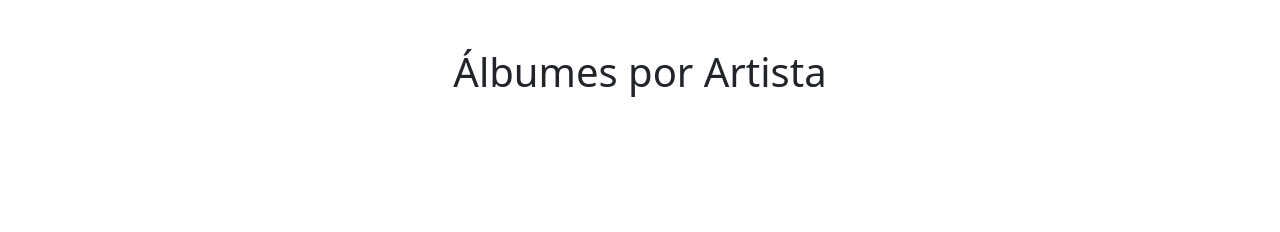
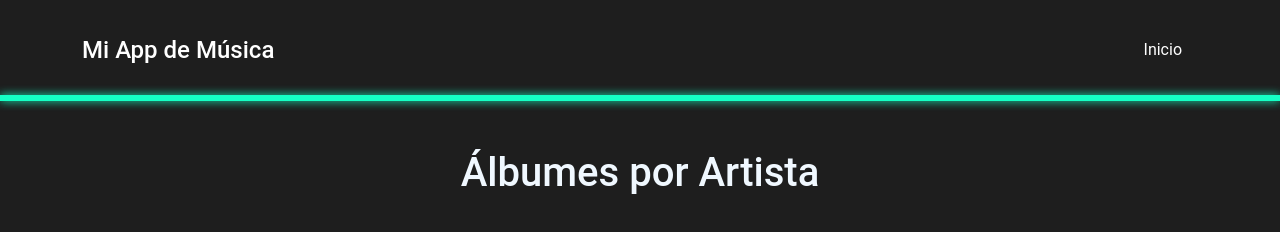
Before and after one commit to Ostino/practico2web2, a plain HTML site: page frontend/albums.html in a window 1280 px wide. Drawn offline with nearby package versions, Linux system fonts and the light colour scheme; no server answers.

Commit message:
Faltan unas cinceladas mas de css

```diff
--- a/frontend/albums.html
+++ b/frontend/albums.html
@@ -5,8 +5,18 @@
   <meta name="viewport" content="width=device-width, initial-scale=1.0">
   <title>Álbumes por Artista</title>
   <link href="https://cdn.jsdelivr.net/npm/bootstrap@5.3.3/dist/css/bootstrap.min.css" rel="stylesheet">
+  <link href="css/albums.css" rel="stylesheet">
 </head>
 <body>
+  <header class="header-personalizado shadow-sm p-3 position-relative">
+    <div class="container d-flex justify-content-between align-items-center">
+      <h1 class="h4 mb-0 text-white">Mi App de Música</h1>
+      <nav class="nav-links">
+        <a href="home.html" class="me-3 text-white text-decoration-none">Inicio</a>
+      </nav>
+    </div>
+    <div class="neon-border"></div>
+  </header>
   <div class="container py-5">
     <h1 class="text-center">Álbumes por Artista</h1>
     <div id="albumesContainer" class="d-flex overflow-auto p-3"></div>
--- a/frontend/css/albums.css
+++ b/frontend/css/albums.css
@@ -1,19 +1,46 @@
 body {
-    background-color: #f8f9fa;
+  font-family: 'Roboto', sans-serif;
+  background-color: 		#1E1E1E ; /* fondo gris claro */
+  color:aliceblue;
 }
-
+.container {
+  padding-top: 20px;
+  padding-bottom: 20px;
+}
+.header-personalizado {
+  background-color: #1E1E1E; /* azul oscuro */
+  position: relative;
+  z-index: 1;
+}
+.nav-links a:hover {
+  text-decoration: underline;
+}
+.neon-border {
+  position: absolute;
+  bottom: 0;
+  left: 0;
+  height: 6px;
+  width: 100%;
+  background-color: #15ffc4;
+  box-shadow: 0 0 10px #15ffc4;
+}
 #albumesContainer {
   display: flex;
   overflow-x: auto;
   padding: 20px;
   gap: 20px;
   scroll-behavior: smooth;
+  -ms-overflow-style: none;
+  scrollbar-width: none;
 }
 
 .album-card {
   min-width: 180px;
   cursor: pointer;
   transition: transform 0.3s;
+  background-color: rgba(255, 255, 255, 0.1); /* fondo blanco con opacidad */
+  border: none;
+  color: white;
 }
 
 .album-card:hover {
@@ -29,8 +56,26 @@ body {
 #albumesContainer::-webkit-scrollbar {
   display: none;
 }
-  #albumesContainer {
-    -ms-overflow-style: none;
-    scrollbar-width: none;
+
+/* Estilo para el header del modal */
+.modal-header {
+  background-color: #1E1E1E;
+  color: white;
 }
-  /*artistaId
+
+.modal-header .modal-title {
+  color: white;
+}
+
+.modal-header .btn-close {
+  filter: invert(1);
+}
+.card {
+  background-color: rgba(255, 255, 255, 0.1); /* blanco con 10% de opacidad */
+  border: none; /* opcional: quita bordes si lo ves mejor visualmente */
+  color: white; /* opcional: mejora contraste si el fondo es oscuro */
+}
+.modal-body {
+  background: linear-gradient(to right, rgba(144, 197, 90, 0.2), rgba(255, 241, 75, 0.2)), #000000cc;
+  color: white; /* si quieres que el texto sea blanco para mayor contraste */
+}
--- a/frontend/css/artista.css
+++ b/frontend/css/artista.css
@@ -5,7 +5,7 @@ body {
   }
 
   .genre-card {
-    background-color: 	#a4ff00;
+    background-color: 	#817f7f69;
     border-radius: 12px;
     padding: 15px;
     text-align: center;
@@ -29,10 +29,51 @@ body {
   .genre-card h5 {
     margin-top: 10px;
     font-size: 1.1rem;
-    color: #333;
+    color: white;
   }
 
-  .container {
-    padding-top: 40px;
-    padding-bottom: 40px;
-  }
+.container {
+  padding-top: 20px;
+  padding-bottom: 20px;
+}
+.header-personalizado {
+  background-color: #1E1E1E; /* azul oscuro */
+  position: relative;
+  z-index: 1;
+}
+.nav-links a:hover {
+  text-decoration: underline;
+}
+.neon-border {
+  position: absolute;
+  bottom: 0;
+  left: 0;
+  height: 6px;
+  width: 100%;
+  background-color: #15ffc4;
+  box-shadow: 0 0 10px #15ffc4;
+}
+.btn-ver-artistas {
+  background-color: #fff14b;
+  color: black;
+  border: none;
+  box-shadow:0 0 10px #fff14b;
+}
+.btn-ver-artistas:hover,
+.btn-ver-artistas:focus {
+  background-color: #b8ad34;
+  box-shadow:0 0 10px #b8ad34;
+}
+
+.btn-edit-gen {/*verde antiuguo 24c158*/
+  background-color: #90c55a;
+  color: black;
+  border: none;
+  box-shadow:
+    0 0 10px #90c55a;
+}
+.btn-edit-gen:hover,
+.btn-edit-gen:focus {
+  background-color: #1b9644;
+  box-shadow:0 0 10px #1b9644;
+}
--- a/frontend/css/home.css
+++ b/frontend/css/home.css
@@ -1,11 +1,11 @@
 body {
-  font-family: 'Roboto', sans-serif;
-  background-color: 		#1E1E1E ; /* fondo gris claro */
+  font-family: 'Roboto', sans-serif;/* fondo gris claro 1E1E1E  */
+  background-color: 		#1E1E1E ; /* fondo gris claro verde = a4ff00 */
   color:aliceblue;
 }
-
+/* fondo azul = 6060d6 */
 .genre-card {
-  background-color: 	#a4ff00;
+  background-color: 	#817f7f69;
   border-radius: 12px;
   padding: 15px;
   text-align: center;
@@ -21,18 +21,58 @@ body {
 .genre-card img {
   width: 100%;
   height: 150px;
-  object-fit: cover;
+  object-fit: fill;
   border-radius: 8px;
-  margin-bottom: 10px;
 }
 
 .genre-card h5 {
   margin-top: 10px;
   font-size: 1.1rem;
-  color: #333;
+  color: white;
 }
 
 .container {
-  padding-top: 40px;
-  padding-bottom: 40px;
+  padding-top: 20px;
+  padding-bottom: 20px;
 }
+.header-personalizado {
+  background-color: #1E1E1E; /* azul oscuro */
+  position: relative;
+  z-index: 1;
+}
+.nav-links a:hover {
+  text-decoration: underline;
+}
+.neon-border {
+  position: absolute;
+  bottom: 0;
+  left: 0;
+  height: 6px;
+  width: 100%;
+  background-color: #15ffc4;
+  box-shadow: 0 0 10px #15ffc4;
+}
+.btn-ver-artistas {
+  background-color: #fff14b;
+  color: black;
+  border: none;
+  box-shadow:0 0 10px #fff14b;
+}
+.btn-ver-artistas:hover,
+.btn-ver-artistas:focus {
+  background-color: #b8ad34;
+  box-shadow:0 0 10px #b8ad34;
+}
+
+.btn-edit-gen {/*verde antiuguo 24c158*/
+  background-color: #90c55a;
+  color: black;
+  border: none;
+  box-shadow:
+    0 0 10px #90c55a;
+}
+.btn-edit-gen:hover,
+.btn-edit-gen:focus {
+  background-color: #1b9644;
+  box-shadow:0 0 10px #1b9644;
+}
--- a/frontend/js/homeAdm.js
+++ b/frontend/js/homeAdm.js
@@ -18,8 +18,8 @@ document.addEventListener("DOMContentLoaded", () => {
               <img src="http://localhost:3000/imagenes/${genero.nombreDeImagen}" alt="${genero.nombre}">
               <h5>${genero.nombre}</h5>
               <div class="d-grid gap-2 mt-3">
-                <button class="btn btn-primary" onclick="window.location.href='EditGenero.html?id=${genero.id}'">Editar Género</button>
-                <button class="btn btn-secondary" onclick="window.location.href='artistasAdm.html?generoId=${genero.id}'">Ver Artistas</button>
+                <button class="btn btn-edit-gen" onclick="window.location.href='EditGenero.html?id=${genero.id}'">Editar Género</button>
+                <button class="btn btn-ver-artistas" onclick="window.location.href='artistasAdm.html?generoId=${genero.id}'">Ver Artistas</button>
               </div>
             </div>
           `;
```
Also changed, not shown: frontend/artistas.html (+9 -0 lines), frontend/home.html (+9 -0 lines), frontend/homeAdm.html (+11 -1 lines). Lines whose indentation alone changed are shown as unchanged.
